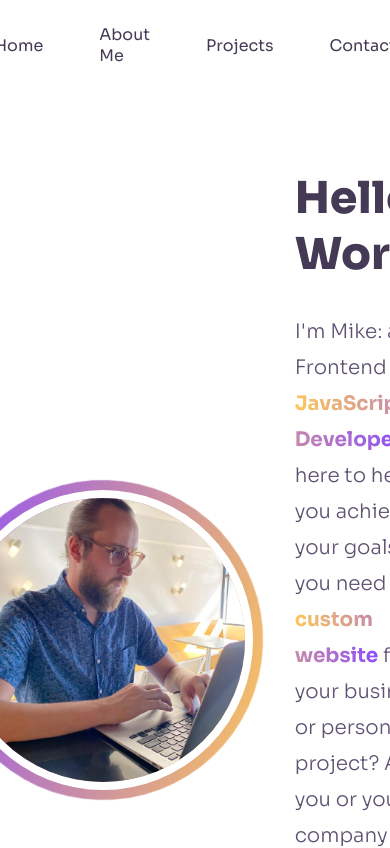
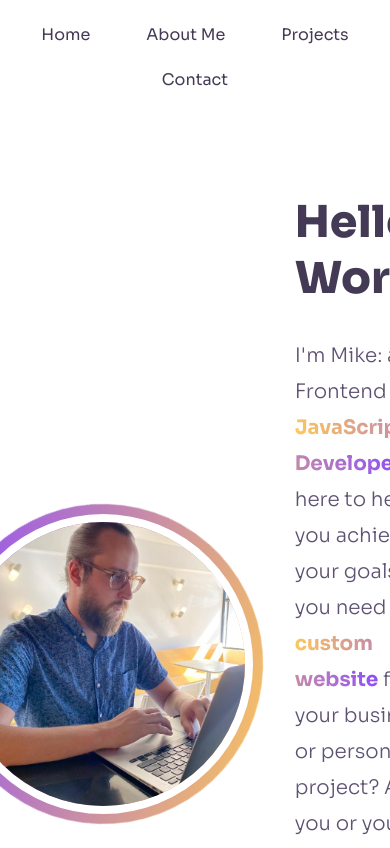
Before and after one commit to MikeKochendorfer/portfolio, a Next.js app: page / in a window 390 px wide. Shown: the top 848 px of the page. Built offline with nearby package versions, Linux system fonts and the light colour scheme.

Commit message:
style: nav links wrap on mobile

```diff
--- a/styles/HeaderStyles.module.css
+++ b/styles/HeaderStyles.module.css
@@ -5,6 +5,7 @@
   align-items: center;
   padding: 1rem;
   width: 100%;
+  flex-wrap: wrap
 }
 
 .navLink {
```
